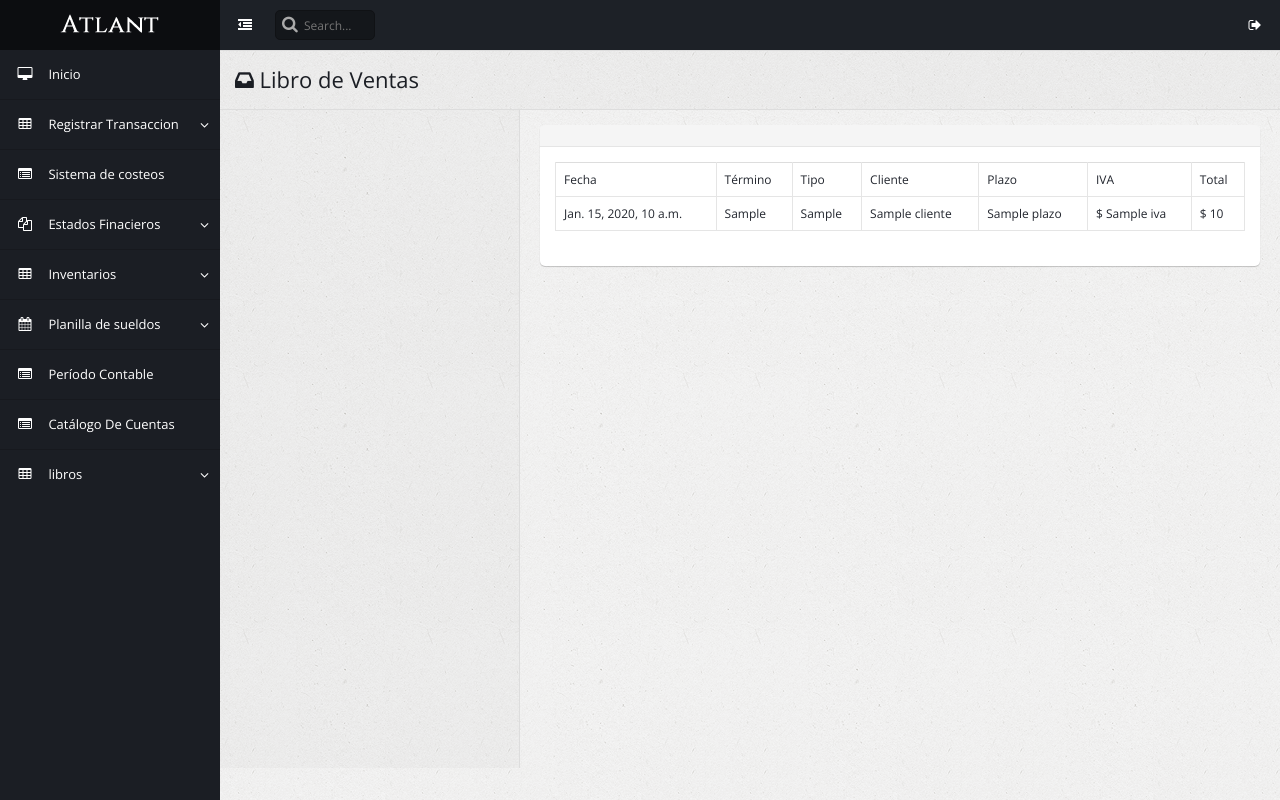
After one commit to fendergx/SICapp, a Django app: template templates/paginas/libroventas.html in a window 1280 px wide. The commit adds this page. Run offline with Django 3.2, Linux system fonts and the light colour scheme; the template is opened without the code that fills it: most values are stand-ins (such as "Sample title", 1, 10 or a date in 2020); some libraries are stand-ins or nearby versions.

Commit message:
agregadosLibro(compra&Venta)
agregados los libros de compra y venta, en url, views y html

```diff
--- a/Sic/urls.py
+++ b/Sic/urls.py
@@ -40,4 +40,7 @@ urlpatterns = [
     url(r'transcuenta/$', views.transcuenta, name='transcuenta'),
     url(r'comprobacion/$', views.comprobacion, name='comprobacion'),
 
+    #Libros... no los toquen ALV! xD
+    url(r'librocompra/$',views.compras,name='librocompra'),
+    url(r'libroventa/$',views.ventas,name='libroventa'),
 ]
--- a/templates/base/navbar.html
+++ b/templates/base/navbar.html
@@ -55,9 +55,8 @@
         <li class="xn-openable">
             <a href="#"><span class="fa fa-table"></span> <span class="xn-text">libros</span></a>
             <ul>
-                <li><a href="#"><span class="fa fa-image"></span>Venta</a></li>
-                <li><a href="#"><span class="fa fa-image"></span>Compra</a></li>
-                <li><a href="#"><span class="fa fa-image"></span>Diario</a></li>
+                <li><a href="{% url 'libroventa'  %}"><span class="fa fa-image"></span>Venta</a></li>
+                <li><a href="{% url 'librocompra'  %}"><span class="fa fa-image"></span>Compra</a></li>
             </ul>
         </li>
 
--- /dev/null
+++ b/templates/paginas/libroventas.html
@@ -0,0 +1,64 @@
+{% extends "base/base.html" %}
+
+{% block contenido %}
+<div class="content-frame">
+    <div class="content-frame-top">
+        <div class="page-title">
+            <h2><span class="fa fa-inbox"></span> Libro de Ventas
+                <small></small>
+            </h2>
+        </div>
+
+
+    </div>
+
+    <div class="content-frame-left" style="height: 700px;">
+
+        <div class="block">
+            <div class="list-group border-bottom">
+
+            </div>
+        </div>
+
+    </div>
+
+    <div class="content-frame-body" style="height: 760px;">
+        <div class="block">
+            <div class="panel panel-default">
+                <div class="panel-heading ui-draggable-handle">
+
+                </div>
+                <div class="panel-body">
+    <table class="table table-bordered">
+        <thead>
+            <tr>
+                <td>Fecha</td>
+                <td>Término </td>
+                <td>Tipo</td>
+                <td>Cliente</td>
+                <td>Plazo</td>
+                <td>IVA</td>
+                <td>Total</td>
+            </tr>
+        </thead>
+        <tbody>
+            {% if ventas %}
+            {% for venta in ventas %}
+            <tr>
+                <td>{{venta.fecha}}</td>
+                <td>{{venta.terminoVenta}}</td>
+                <td>{{venta.tipoVenta}}</td>
+                <td>{{venta.cliente}}</td>
+                <td>{{venta.plazo}}</td>
+                <td>$ {{venta.iva}}</td>
+                <td>$ {{venta.total}}</td>
+            </tr>
+            {% endfor %}
+
+            {% else %}
+            <h1>no hay registros</h1>
+            {% endif %}
+        </tbody>
+    </table>
+    </div>
+{% endblock contenido %}
```
Also changed, not shown: Sicapp/views.py (+12 -0 lines), templates/paginas/librocompras.html (added, +64 -0 lines).
